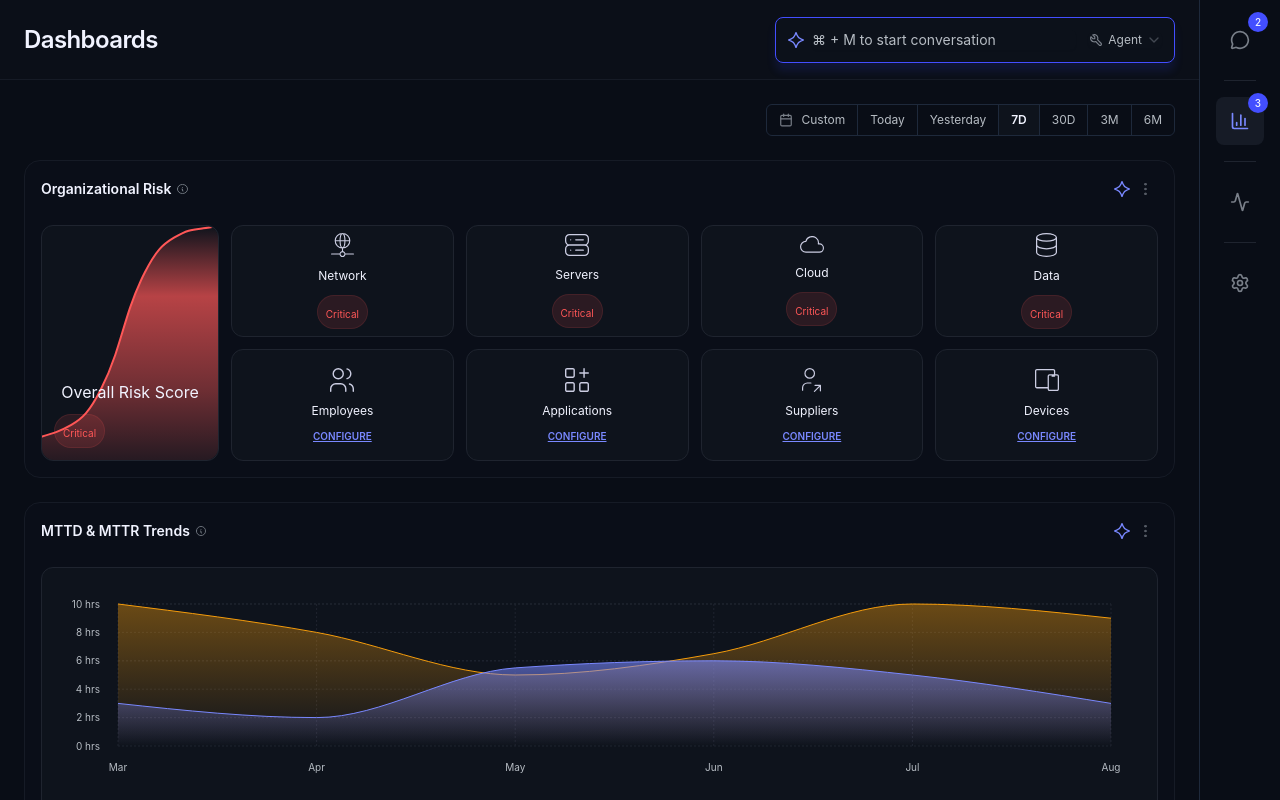
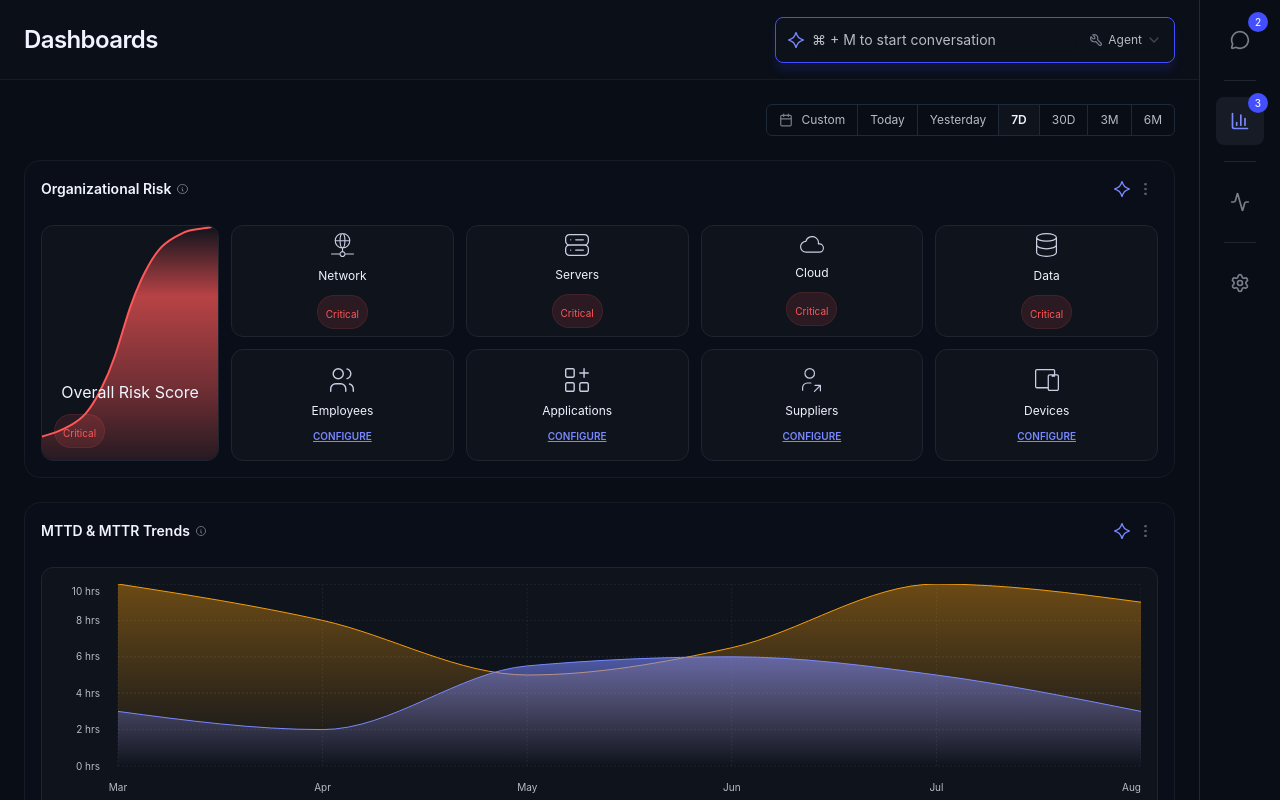
Before and after one commit to abdulmajeed33/react-trial, a React (Vite) app: page / in a window 1280 px wide. Shown: the top 800 px of the page. Built offline with nearby package versions, Linux system fonts and the light colour scheme.

Commit message:
Update MTTDMTTRChart margin settings for a cleaner layout; remove unnecessary spacing to enhance visual clarity.

```diff
--- a/src/components/charts/MTTDMTTRChart.tsx
+++ b/src/components/charts/MTTDMTTRChart.tsx
@@ -30,7 +30,7 @@ const MTTDMTTRChart: React.FC = () => {
           <ResponsiveContainer width="100%" height="100%">
             <AreaChart
               data={chartData}
-              margin={{ top: 20, right: 30, left: 0, bottom: 20 }}
+              margin={{ top: 0, right: 0, left: 0, bottom: 0 }}
             >
               {/* Gradients */}
               <defs>
```
